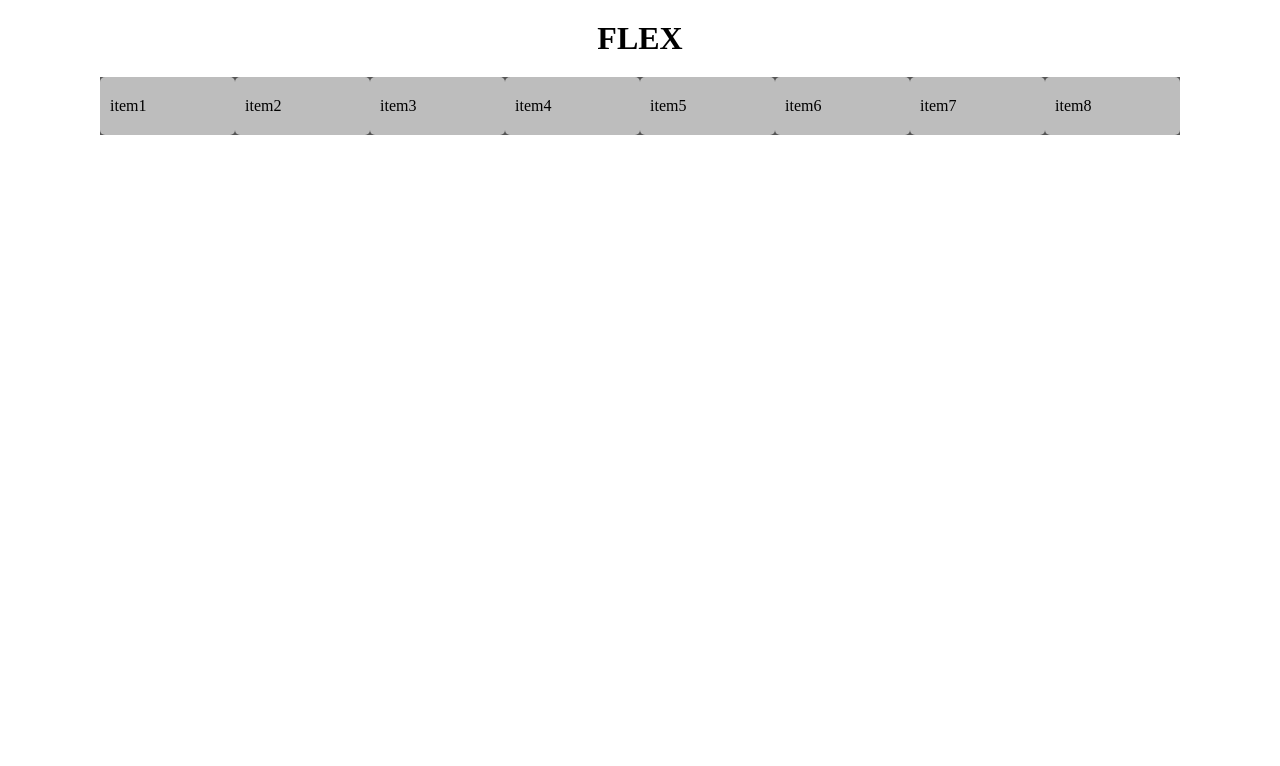
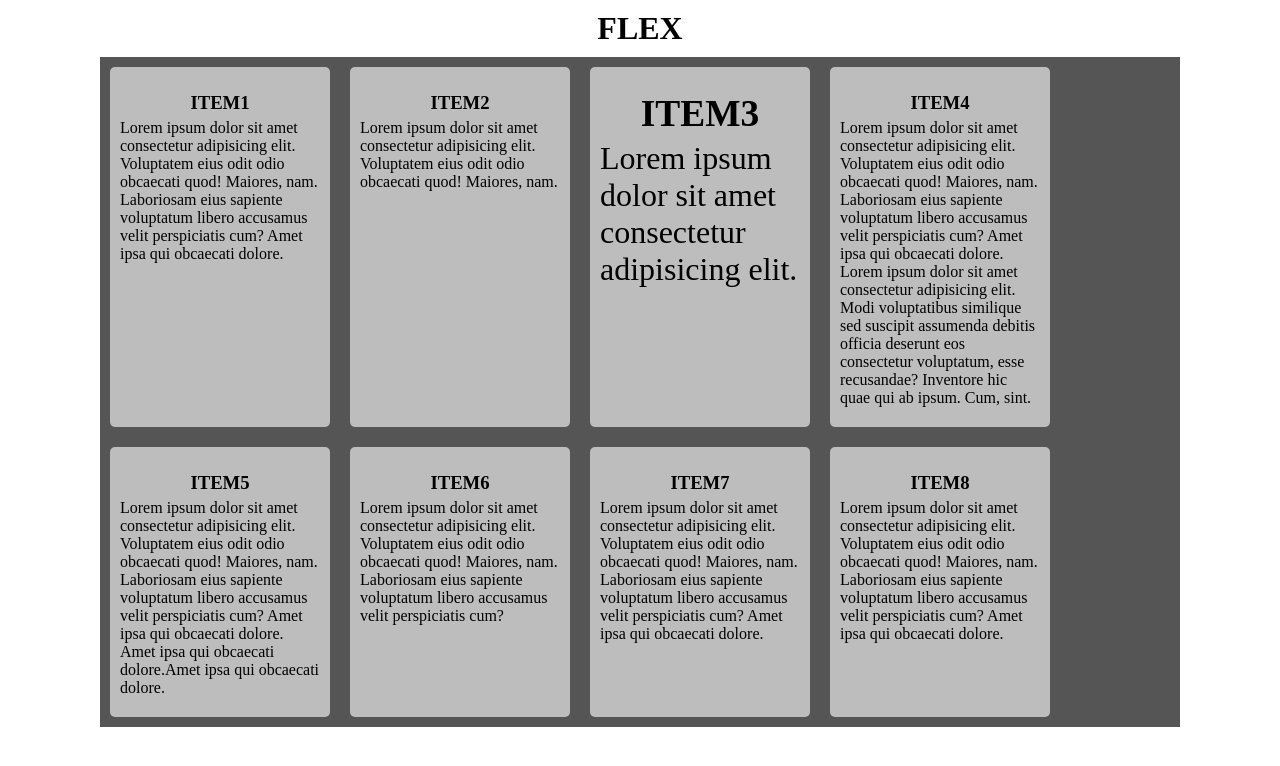
Before and after one commit to M1ndSeeker/close-repo, a plain HTML site: page flex_example/index.html in a window 1280 px wide. Drawn offline with Linux system fonts and the light colour scheme.

Commit message:
basic flex

```diff
--- a/flex_example/css/style.css
+++ b/flex_example/css/style.css
@@ -4,7 +4,7 @@
 }
 
 header h1 {
-    margin: 20px 0;
+    margin: 10px 0;
     text-transform: uppercase;
     text-align: center;
 }
@@ -17,13 +17,28 @@ header h1 {
 .items {
     display: flex;
     width: 100%;
+    /* height: 1550px; */
     background-color: rgb(85, 85, 85);
+    flex-wrap: wrap;
+    /* align-items: flex-start; */
+    /* align-content: space-around; */
+}
+
+.item {
+    width: 200px;
+    background-color: rgb(189, 189, 189);
+    padding: 20px 10px;
+    margin: 10px;
+    border-radius: 5px;
+}
+
+.item3 {
+    font-size: 32px;
 
 }
 
-.item {
-    width: 25%;
-    background-color: rgb(189, 189, 189);
-    padding: 20px 10px;
-    border-radius: 5px;
+.item h3 {
+    text-transform: uppercase;
+    text-align: center;
+    margin: 5px;
 }
--- a/flex_example/index.html
+++ b/flex_example/index.html
@@ -13,14 +13,38 @@
     </header>
     <div class="container">
         <div class="items">
-            <div class="item">item1</div>
-            <div class="item">item2</div>
-            <div class="item">item3</div>
-            <div class="item">item4</div>
-            <div class="item">item5</div>
-            <div class="item">item6</div>
-            <div class="item">item7</div>
-            <div class="item">item8</div>
+            <div class="item item1">
+                <h3>item1</h3>
+                <p>Lorem ipsum dolor sit amet consectetur adipisicing elit. Voluptatem eius odit odio obcaecati quod! Maiores, nam. Laboriosam eius sapiente voluptatum libero accusamus velit perspiciatis cum? Amet ipsa qui obcaecati dolore.</p>
+            </div>
+            <div class="item item2">
+                <h3>item2</h3>
+                <p>Lorem ipsum dolor sit amet consectetur adipisicing elit. Voluptatem eius odit odio obcaecati quod! Maiores, nam.</p>
+            </div>
+            <div class="item item3">
+                <h3>item3</h3>
+                <p>Lorem ipsum dolor sit amet consectetur adipisicing elit. </p>
+            </div>
+            <div class="item item4">
+                <h3>item4</h3>
+                <p>Lorem ipsum dolor sit amet consectetur adipisicing elit. Voluptatem eius odit odio obcaecati quod! Maiores, nam. Laboriosam eius sapiente voluptatum libero accusamus velit perspiciatis cum? Amet ipsa qui obcaecati dolore. Lorem ipsum dolor sit amet consectetur adipisicing elit. Modi voluptatibus similique sed suscipit assumenda debitis officia deserunt eos consectetur voluptatum, esse recusandae? Inventore hic quae qui ab ipsum. Cum, sint.</p>
+            </div>
+            <div class="item item5">
+                <h3>item5</h3>
+                <p>Lorem ipsum dolor sit amet consectetur adipisicing elit. Voluptatem eius odit odio obcaecati quod! Maiores, nam. Laboriosam eius sapiente voluptatum libero accusamus velit perspiciatis cum? Amet ipsa qui obcaecati dolore. Amet ipsa qui obcaecati dolore.Amet ipsa qui obcaecati dolore.</p>
+            </div>
+            <div class="item item6">
+                <h3>item6</h3>
+                <p>Lorem ipsum dolor sit amet consectetur adipisicing elit. Voluptatem eius odit odio obcaecati quod! Maiores, nam. Laboriosam eius sapiente voluptatum libero accusamus velit perspiciatis cum?</p>
+            </div>
+            <div class="item item7">
+                <h3>item7</h3>
+                <p>Lorem ipsum dolor sit amet consectetur adipisicing elit. Voluptatem eius odit odio obcaecati quod! Maiores, nam. Laboriosam eius sapiente voluptatum libero accusamus velit perspiciatis cum? Amet ipsa qui obcaecati dolore.</p>
+            </div>
+            <div class="item item8">
+                <h3>item8</h3>
+                <p>Lorem ipsum dolor sit amet consectetur adipisicing elit. Voluptatem eius odit odio obcaecati quod! Maiores, nam. Laboriosam eius sapiente voluptatum libero accusamus velit perspiciatis cum? Amet ipsa qui obcaecati dolore.</p>
+            </div>
         </div>
     </div>
 </body>
```
